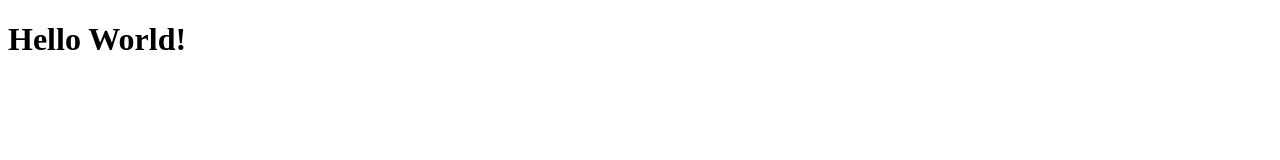
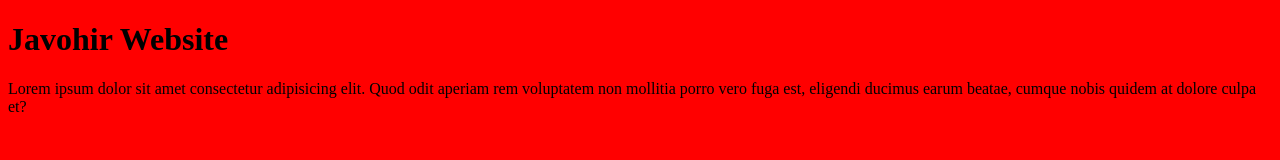
Before and after one commit to JavohirBerdiyev/my-portfolio, a plain HTML site: page index.html in a window 1280 px wide. Drawn offline with Linux system fonts and the light colour scheme.

Commit message:
html va css file o'zgartiridi, img qo'shildi

```diff
--- a/index.html
+++ b/index.html
@@ -5,8 +5,10 @@
   <meta http-equiv="X-UA-Compatible" content="IE=edge">
   <meta name="viewport" content="width=device-width, initial-scale=1.0">
   <title>Document</title>
+  <link rel="stylesheet" href="main.css">
 </head>
 <body>
-  <h1>Hello World!</h1>
+  <h1>Javohir Website</h1>
+  <p>Lorem ipsum dolor sit amet consectetur adipisicing elit. Quod odit aperiam rem voluptatem non mollitia porro vero fuga est, eligendi ducimus earum beatae, cumque nobis quidem at dolore culpa et?</p>
 </body>
 </html>
--- a/main.css
+++ b/main.css
@@ -1,3 +1,7 @@
 body {
   background: red;
 }
+
+div {
+  color: #fff;
+}
```
Also changed, not shown: img/0_GtnVfAO9CoCM_3sY.jpg (added).
